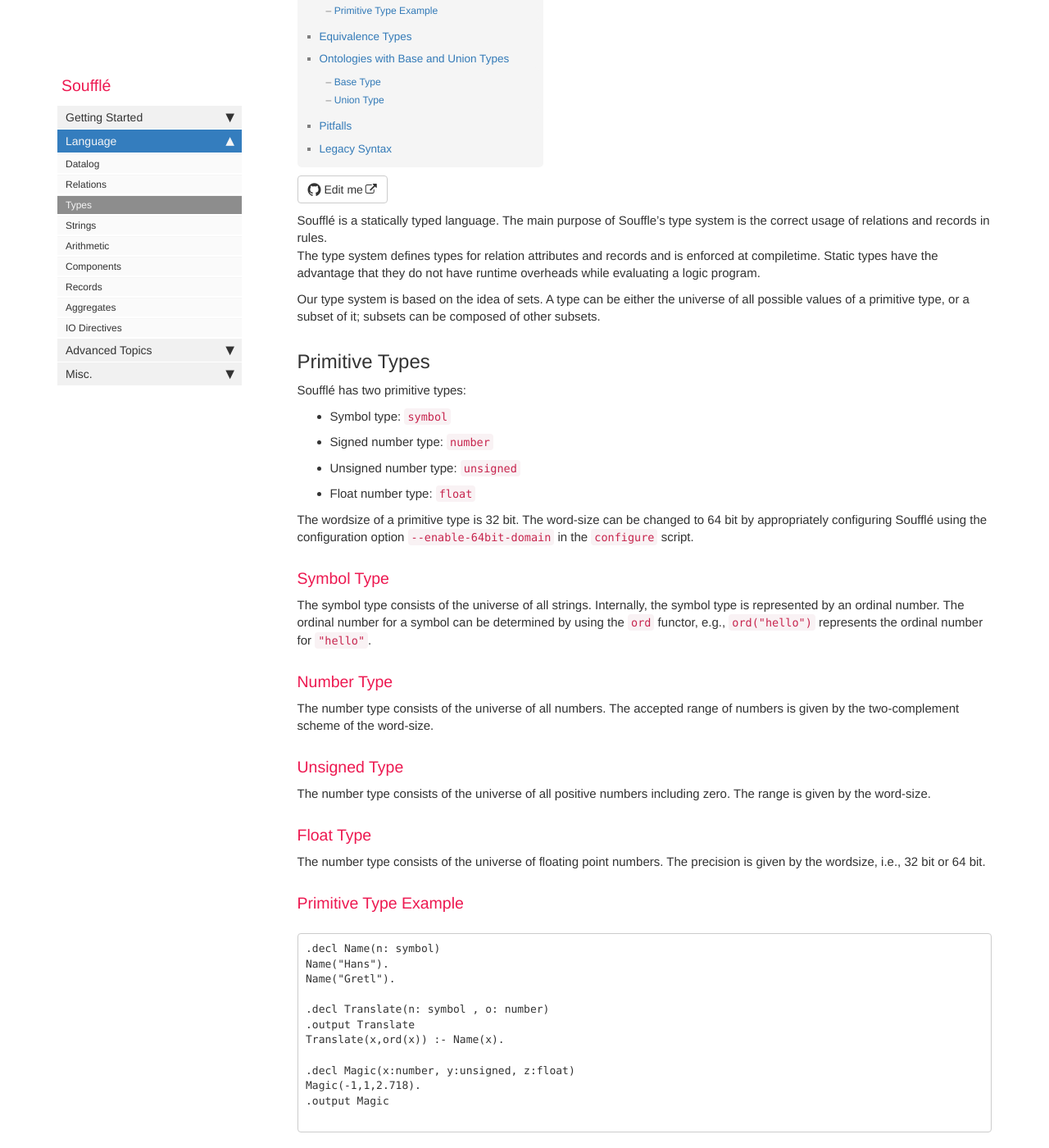
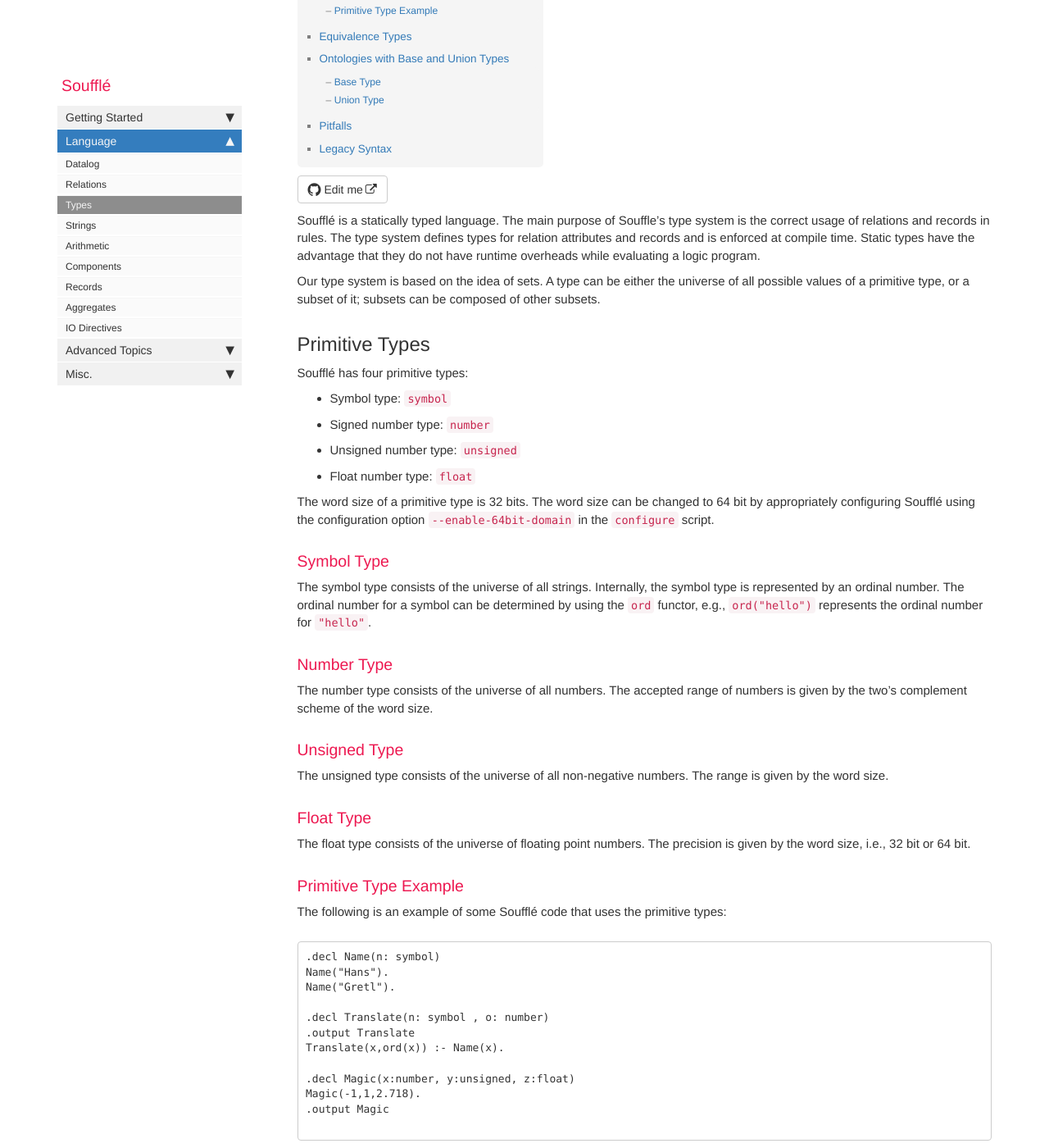
Before and after one commit to souffle-lang/souffle-lang.github.io, a Jekyll site: the page built from pages/docs/types.md, in a window 1280 px wide and 1400 px high, scrolled down 289 px. Shown: the whole window at 82% size. Built offline with Jekyll 4.4.1, drawn with Linux system fonts in a browser that asks for light colours; comment, search, counter and statistics services are not loaded; some of the changed text lies outside the part shown.

Commit message:
Proofreading type system documentation

````diff
--- a/pages/docs/types.md
+++ b/pages/docs/types.md
@@ -7,7 +7,7 @@ folder: docs
 Soufflé is a statically typed language. The main purpose of Souffle's
 type system is the correct usage of relations and records in rules.
 The type system defines types for relation attributes and records
-and is enforced at compiletime. Static types have the advantage
+and is enforced at compile time. Static types have the advantage
 that they do not have runtime overheads while evaluating a
 logic program.
 
@@ -16,16 +16,15 @@ either the universe of all possible values of a primitive type,
 or a subset of it; subsets can be composed of other subsets.
 
 ## Primitive Types
-Soufflé has two primitive types:
+Soufflé has four primitive types:
 * Symbol type: `symbol`
 * Signed number type: `number`
 * Unsigned number type: `unsigned`
 * Float number type: `float`
 
-The wordsize of a primitive type is 32 bit. The word-size can be
+The word size of a primitive type is 32 bits. The word size can be
 changed to 64 bit by appropriately configuring Soufflé using
-the configuration option ```--enable-64bit-domain``` in the
-```configure``` script.
+the configuration option `--enable-64bit-domain` in the `configure` script.
 
 ### Symbol Type
 The symbol type consists of the universe of all strings.
@@ -35,18 +34,19 @@ The ordinal number for a symbol can be determined by using the `ord` functor, e.
 
 ### Number Type
 The number type consists of the universe of all numbers.
-The accepted range of numbers is given by the two-complement
-scheme of the word-size.
+The accepted range of numbers is given by the two's complement
+scheme of the word size.
 
 ### Unsigned Type
-The number type consists of the universe of all positive numbers including zero.
-The range is given by the word-size.
+The unsigned type consists of the universe of all non-negative numbers.
+The range is given by the word size.
 
 ### Float Type
-The number type consists of the universe of floating point numbers.
-The precision is given by the wordsize, i.e., 32 bit or 64 bit.
+The float type consists of the universe of floating point numbers.
+The precision is given by the word size, i.e., 32 bit or 64 bit.
 
 ### Primitive Type Example
+The following is an example of some Soufflé code that uses the primitive types:
 ```
 .decl Name(n: symbol)
 Name("Hans").
@@ -64,12 +64,12 @@ Magic(-1,1,2.718).
 
 ## Equivalence Types
 
-You can define equivalence types in Soufflé using the directive ```.type <name> = <other-type>```
-defining a new type ```<name>``` that is equivalent to type ```<other-type>```.  For example,
+You can define equivalence types in Soufflé using the directive `.type <name> = <other-type>`
+defining a new type `<name>` that is equivalent to type `<other-type>`.  For example,
 ```
 .type myNumber = number
 ```
-introduces the new type ```myNumber``` that is equivalent to the primitive type ```number```.
+introduces the new type `myNumber` that is equivalent to the primitive type `number`.
 
 ## Ontologies with Base and Union Types
 The sole usage of primitive types (and equivalent types) is
@@ -84,17 +84,17 @@ partial orders over subsets permit the formation of
 type ontologies.
 
 ### Base Type
-Base types are defined by the directive ```.type <name> <: <primitive-type>```  where
-```<name>``` is the name of the base type and ```<primitive-type>``` is one of the
+Base types are defined by the directive `.type <name> <: <primitive-type>`  where
+`<name>` is the name of the base type and `<primitive-type>` is one of the
 four primitive types. For example,
 ```
 .type City <: symbol
 .type Town <: symbol
 .type Village <: symbol
 ```
-defines base type ```City```, ```Town```, and ```Village```. Although
-all three types are derived from the same primitive type ```symbol```, they are
-distinct sets of symbols from the universe of possible symbols.
+defines base type `City`, `Town`, and `Village`. Although all three types are
+derived from the same primitive type `symbol`, they are distinct sets of symbols
+from the universe of possible symbols.
 
 ![location types as a subset of the universe](https://souffle-lang.github.io/img/universe_symbol_base.svg)
 
@@ -126,7 +126,7 @@ However, the following union type is not allowed
 .type Dates <: number
 .type Days = Weekdays | Dates // error
 ```
-and while result in a compile error.
+and will result in a compile error, because `Weekdays` and `Dates` are not derived from the same primitive types.
 
 ![Place as a union of the location types in the universe of symbols](https://souffle-lang.github.io/img/universe_symbol_place.svg)
 
````
Also changed, not shown: other parts of pages/docs/types.md (+4 -4 lines).
